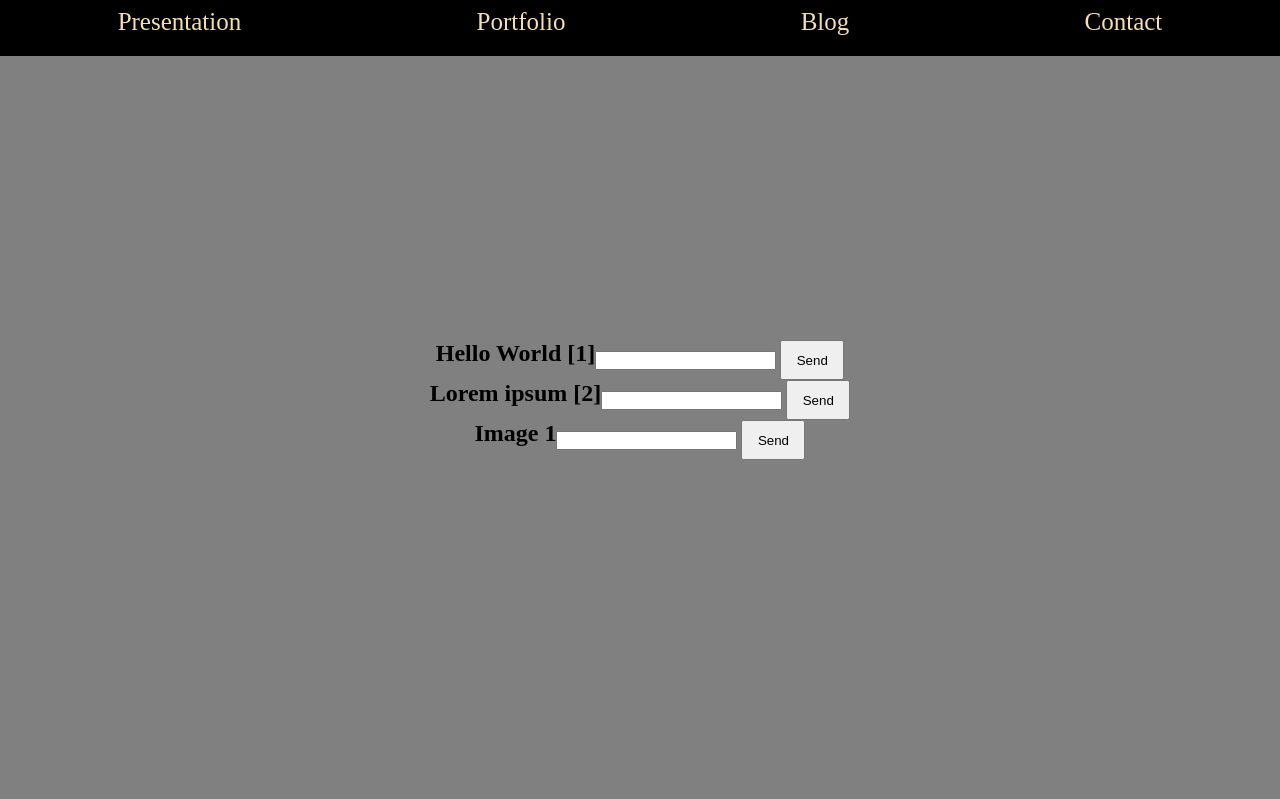
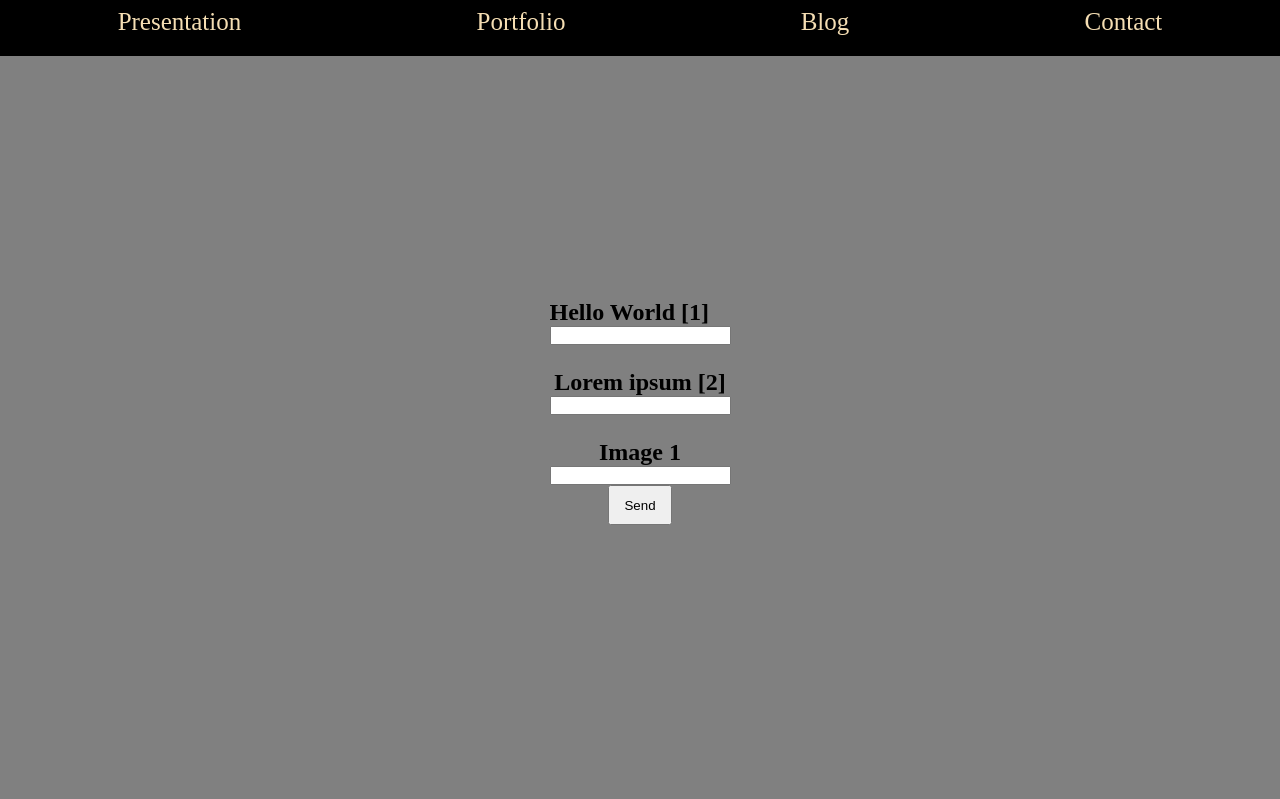
Before and after one commit to devmdeniz/tests, a PHP site: page /admin/admin.php in a window 1280 px wide. Shown: the top 799 px of the page. Run offline with PHP 8.4, Linux system fonts and the light colour scheme.

Commit message:
Update admin.php forms

```diff
--- a/admin/admin.php
+++ b/admin/admin.php
@@ -25,31 +25,25 @@ $formlink = "database/adminforms.php";
         <a href="#blog">Blog</a>
         <a href="#contact">Contact</a>
     </header>
-
+<!--  -->
     <section id="presentation">
         <div>
+            <form action=<?php echo $formlink;?> method="GET">
             <h1>Hello World [1]</h1>
-            <form action=<?php echo $formlink;?> method="GET">
                 <input type="text" name="presentationone" required>
-                <button type="submit">Send</button>
-            </form>
         </div>
         <div>
             <h1>Lorem ipsum [2]</h1>
-            <form action=<?php echo $formlink;?> method="GET">
                 <input type="text" name="presentationtwo" required>
-                <button type="submit">Send</button>
-            </form>
         </div>
         <div>
             <h1>Image 1</h1>
-            <form action=<?php echo $formlink;?> method="GET">
                 <input type="url" name="presentationthree" required>
                 <button type="submit">Send</button>
             </form>
         </div>
     </section>
-
+<!--  -->
     <section id="portfolio">
         <div>
             <h1>Image 1</h1>
--- a/admin/css/admin.css
+++ b/admin/css/admin.css
@@ -40,7 +40,9 @@ a {
 
 #presentation div {
     display: flex;
-    flex-direction: row;
+    flex-direction: column;
+    align-items: center;
+    margin-top: 3vh;
 }
 
 button {
```
